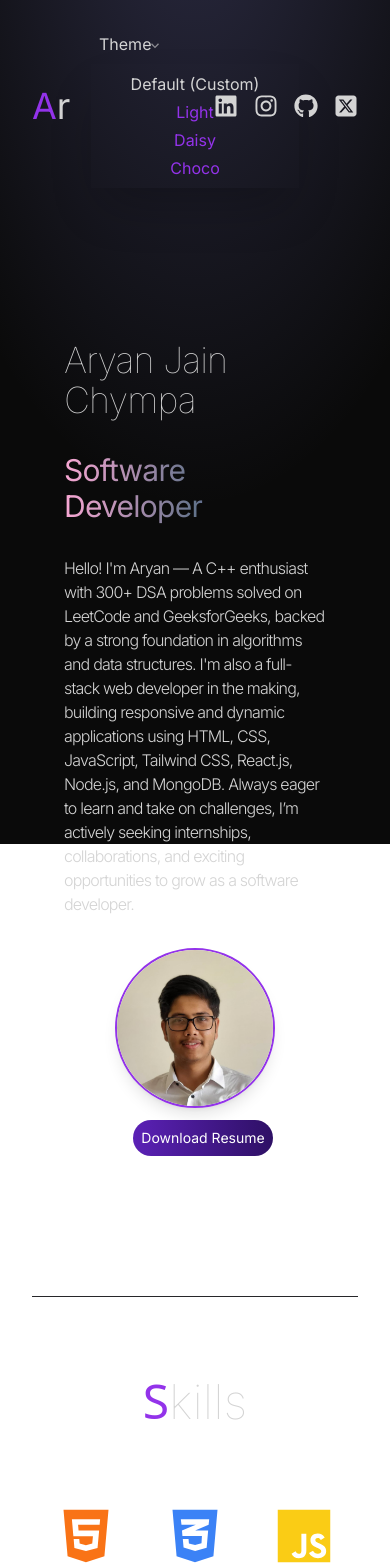
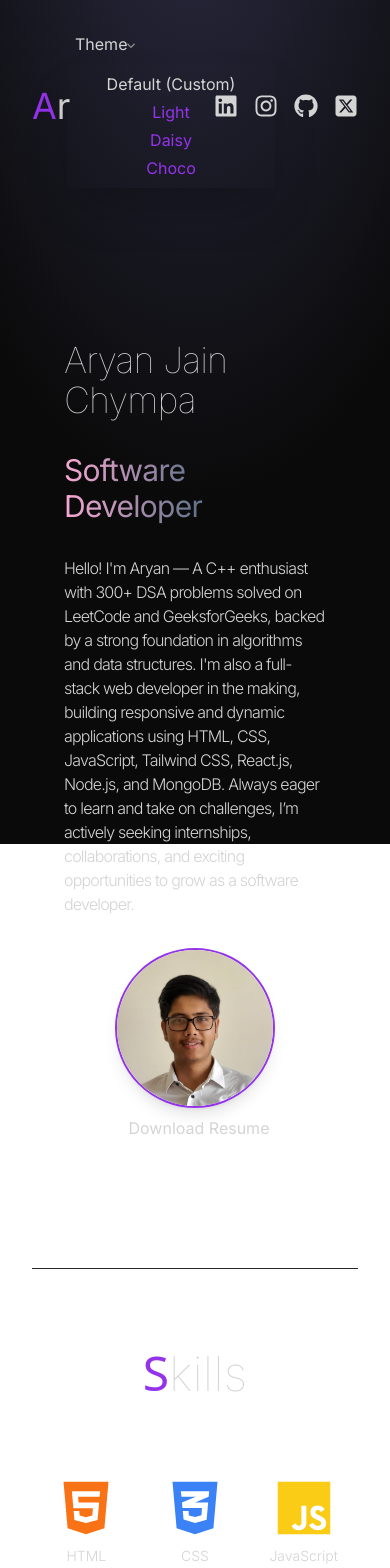
Before and after one commit to AryanJJChympa/PortfolioMain, a React (Vite) app: page / in a window 390 px wide. Shown: the top 1568 px of the page. Built offline with nearby package versions, Linux system fonts and the light colour scheme.

Commit message:
new skills added

```diff
--- a/package.json
+++ b/package.json
@@ -11,11 +11,12 @@
   },
   "dependencies": {
     "daisyui": "^5.0.50",
-    "gsap": "^3.13.0",
+    "init": "^0.1.2",
     "motion": "^12.19.1",
     "react": "^19.1.0",
     "react-dom": "^19.1.0",
-    "react-icons": "^5.5.0"
+    "react-icons": "^5.5.0",
+    "react-medium-image-zoom": "^5.3.0"
   },
   "devDependencies": {
     "@eslint/js": "^9.25.0",
--- a/src/components/Hero.jsx
+++ b/src/components/Hero.jsx
@@ -1,6 +1,7 @@
 import { HERO_CONTENT } from "../constants";
 import profilePic from "../assets/aryanchympa2.jpg";
 import { motion } from "framer-motion";
+
 
 const container = (delay) => ({
   hidden: { x: -100, opacity: 0 },
@@ -77,7 +78,7 @@ const Hero = () => {
                 variants={container2(1.5)}
                 initial="hidden"
                 animate="visible"
-                className="items-center download p-2 m-3 ml-7 md:ml-4 lg:ml-8 text-sm md:text-sm lg:text-lg border-none rounded-full bg-gradient-to-r from-[var(--gradient-resume-from)] to-[var(--gradient-resume-to)] hover:bg-purple-600 text-white"
+                className="btn btn-active btn-primary mt-2 ml-2"
               >
                 Download Resume
               </motion.button>
--- a/src/components/Navbar.jsx
+++ b/src/components/Navbar.jsx
@@ -11,8 +11,8 @@ const Navbar = () => {
       </div>
 
       {/* Center: Theme Toggle */}
-      <div className="flex justify-center">
-        <ThemeToggle />
+      <div className="flex justify-center mr-12">
+        <ThemeToggle/>
       </div>
 
       {/* Right: Social Icons */}
--- a/src/components/Projects.jsx
+++ b/src/components/Projects.jsx
@@ -1,5 +1,8 @@
 import { PROJECTS } from "../constants";
 import { FaLink } from "react-icons/fa";
+import React from 'react'
+import Zoom from 'react-medium-image-zoom'
+import 'react-medium-image-zoom/dist/styles.css'
 
 const Projects = () => {
   return (
@@ -11,7 +14,9 @@ const Projects = () => {
         {PROJECTS.map((project, index) => (
           <div key={index} className="mb-8 flex flex-wrap lg:justify-center">
             <div className="w-full lg:w-1/4">
-              <img src={project.image} width={200} height={200} alt={project.title} className="mb-6 rounded" />
+            <Zoom>
+              <img src={project.image} width={200} height={200} alt={project.title} className="mb-6 rounded cursor-zoom-in transition-transform duration-300 ease-in-out hover:scale-[1.03]" />
+            </Zoom>
             </div>
             <div className="w-full max-w-xl lg:w-3/4">
               <div className="flex gap-2">
--- a/src/index.css
+++ b/src/index.css
@@ -199,6 +199,21 @@
   --color-radial-light: rgba(185, 137, 83, 0.3); /* Soft cocoa glow */
 }
 
-.glow-border {
-  border-image: conic-gradient(from 0deg, #a855f7 0%, #c084fc 50%, #a855f7 100%) 1;
+
+@layer components {
+  /* Change backdrop color based on your theme */
+  [data-rmiz-modal-overlay="visible"] {
+    background-color: var(--bg-main, rgba(0, 0, 0, 0.85)) !important;
+    transition: background-color 0.3s ease-in-out;
+  }
+
+  /* Smooth zoom animation */
+  [data-rmiz-modal-img] {
+    transform: scale(0.95);
+    transition: transform 0.35s ease-in-out;
+  }
+
+  [data-rmiz-modal-img="visible"] {
+    transform: scale(1);
+  }
 }
```
Also changed, not shown: src/lib/GlowingCard.jsx (deleted, +0 -59 lines), src/components/Skill.jsx (line endings or trailing spaces), 1 other file (tests, documents, lock files or other folders).
